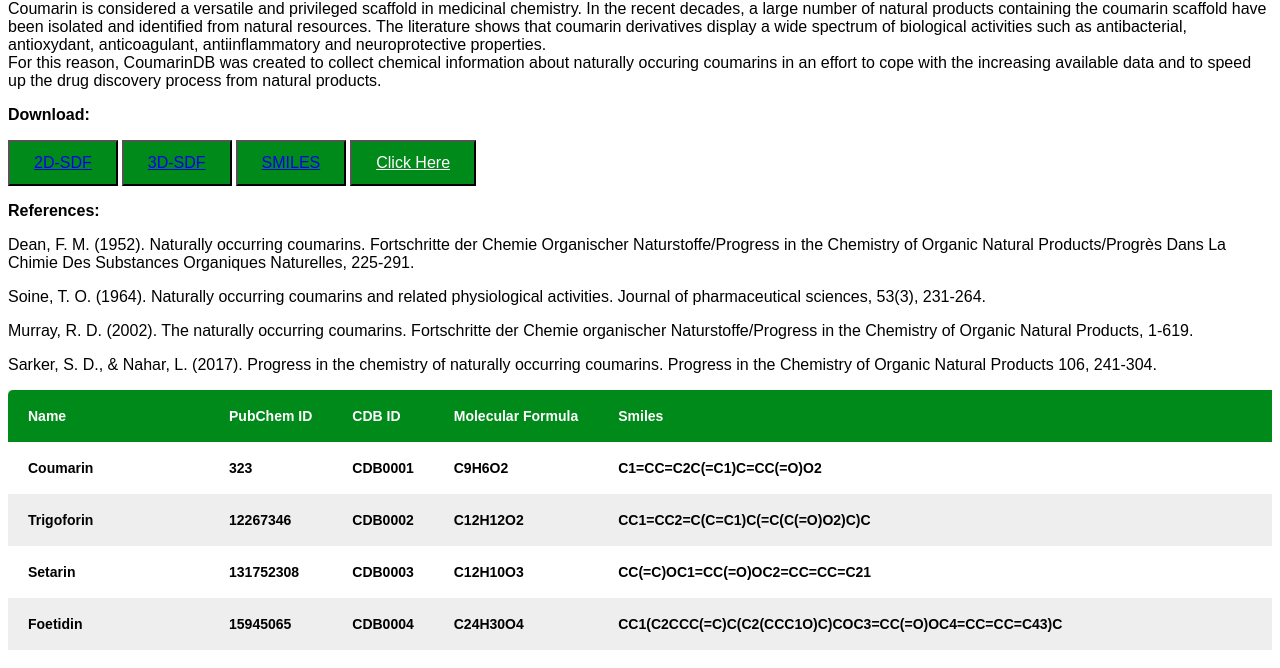
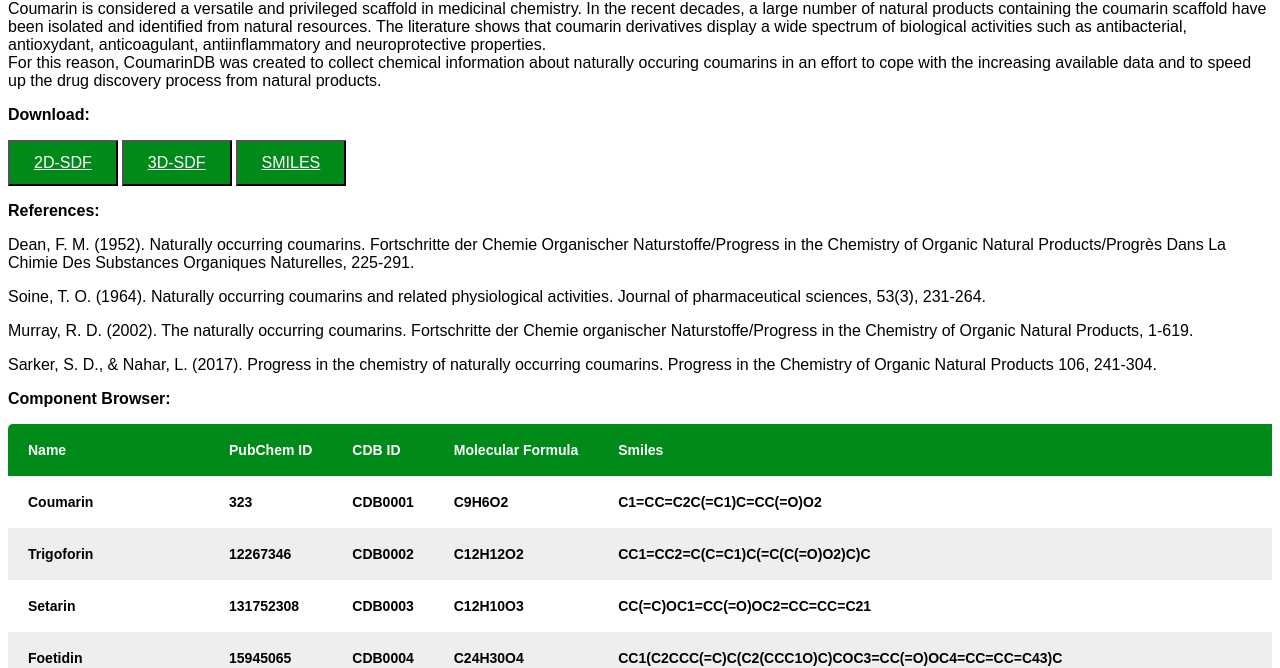
Before and after one commit to yboulaamane/CoumarinDB, a plain HTML site: page index.html in a window 1280 px wide. Shown: the part 124-792 px from the top of the page. Drawn offline with nearby package versions, Linux system fonts and the light colour scheme; a script that the page names is missing.

Commit message:
Update index.html

```diff
--- a/index.html
+++ b/index.html
@@ -72,9 +72,8 @@ tr:nth-child(even) {
 
 <p style="font-family:Arial;""text-align: justify;"><strong>Download:</strong></p>
 
-<button style="background-color:#008a19; padding: 12px 24px; font-size: 16px; color: white;"><a href="https://github.com/yboulaamane/CoumarinDB/blob/main/coumarinDB-2D.sdf" target="_blank">2D-SDF</a></button>  <button style="background-color:#008a19; padding: 12px 24px; font-size: 16px; color: white;"><a href="https://github.com/yboulaamane/CoumarinDB/blob/main/coumarinDB-3D.sdf" target="_blank">3D-SDF</a></button>  <button style="background-color:#008a19; padding: 12px 24px; font-size: 16px; color: white;"><a href="https://github.com/yboulaamane/CoumarinDB/blob/main/coumarinDB-SMILES.smi" target="_blank">SMILES</a></button>
-
-<button style="background-color:#008a19; padding: 12px 24px; font-size: 16px;"><a href="https://github.com/yboulaamane/CoumarinDB/blob/main/coumarinDB-2D.sdf" target="_blank" style="color: white;">Click Here</a></button>
+
+<button style="background-color:#008a19; padding: 12px 24px; font-size: 16px;"><a href="https://github.com/yboulaamane/CoumarinDB/blob/main/coumarinDB-2D.sdf" target="_blank" style="color: white;">2D-SDF</a></button>  <button style="background-color:#008a19; padding: 12px 24px; font-size: 16px;"><a href="https://github.com/yboulaamane/CoumarinDB/blob/main/coumarinDB-3D.sdf" target="_blank" style="color: white;">3D-SDF</a></button>  <button style="background-color:#008a19; padding: 12px 24px; font-size: 16px;"><a href="https://github.com/yboulaamane/CoumarinDB/blob/main/coumarinDB-SMILES.smi" target="_blank" style="color: white;">SMILES</a></button>
 
 <p style="font-family:Arial;""text-align: justify;"><strong>References:</strong></p>
 <p style="font-family:Arial;""text-align: justify;">Dean, F. M. (1952). Naturally occurring coumarins. Fortschritte der Chemie Organischer Naturstoffe/Progress in the Chemistry of Organic Natural Products/Progr&egrave;s Dans La Chimie Des Substances Organiques Naturelles, 225-291.</p>
@@ -84,6 +83,8 @@ tr:nth-child(even) {
 
 <body translate="no">
 
+
+<p style="font-family:Arial;""text-align: justify;"><strong>Component Browser:</strong></p>
 
         <meta charset="UTF-8">
         <meta name="viewport" content="width=device-width, initial-scale=1.0">
```
